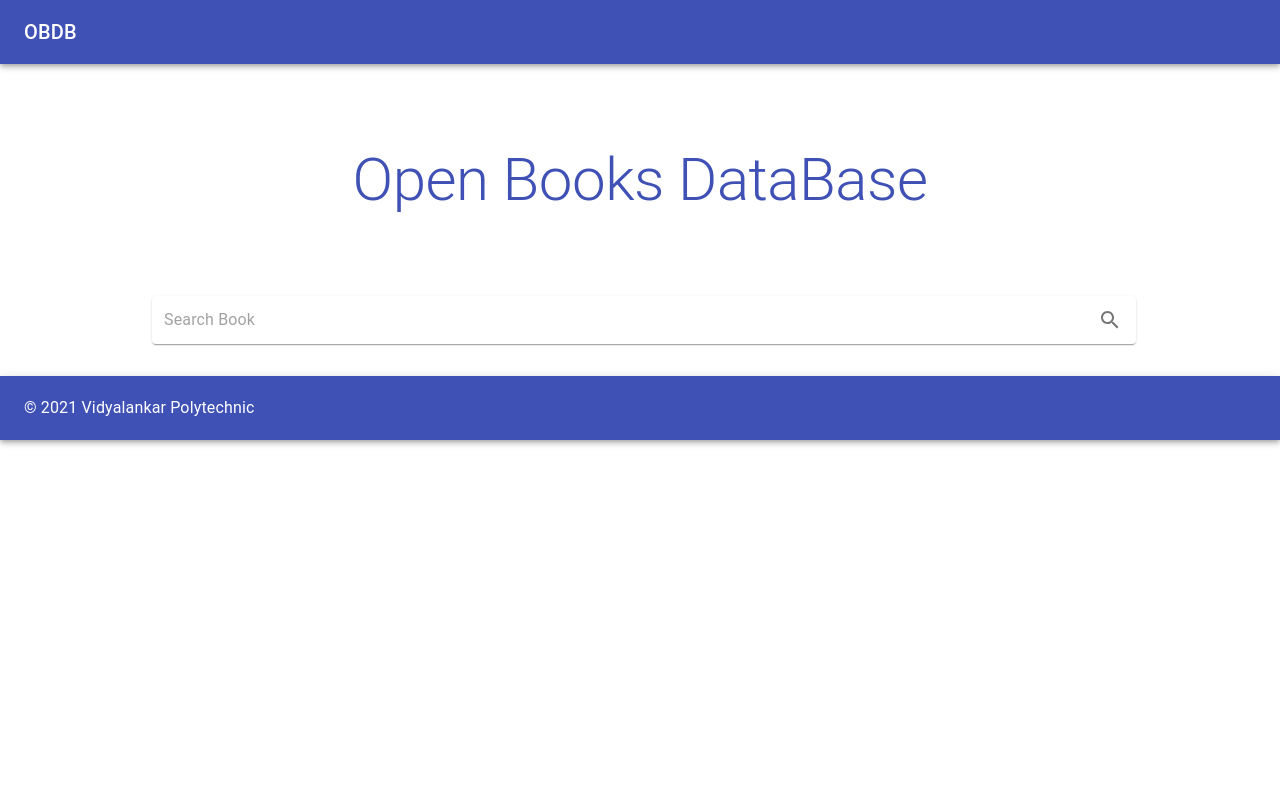
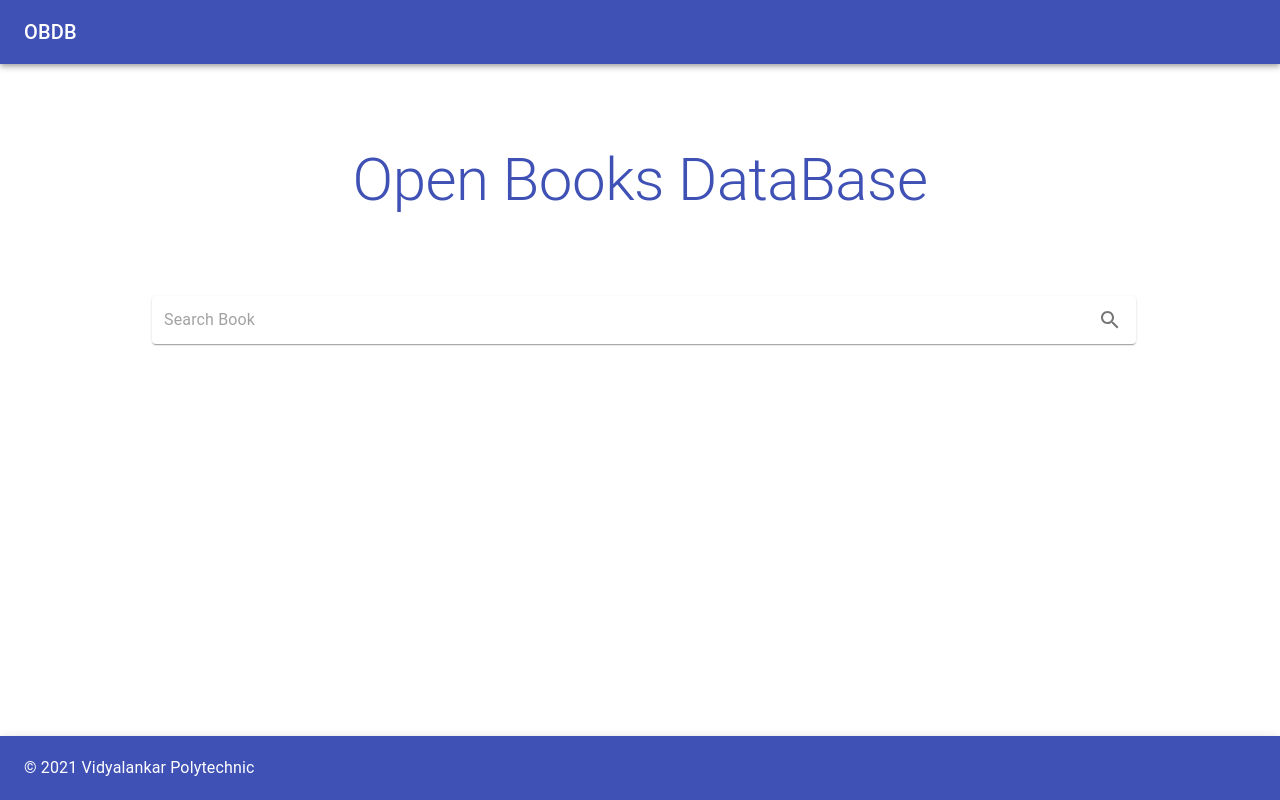
Before and after one commit to Sahar-S1/digital-bookshelf, a React (Create React App) app: page /#/ in a window 1280 px wide. Built offline with nearby package versions, Linux system fonts and the light colour scheme.

Commit message:
Fix Footer CSS

```diff
--- a/src/components/Footer.tsx
+++ b/src/components/Footer.tsx
@@ -7,7 +7,7 @@ type FooterProps = {
 
 const Footer: React.FC<FooterProps> = (props) => {
     return (
-        <AppBar position="static" color="primary">
+        <AppBar position="static" color="primary" style={{ position: "absolute", bottom: 0 }}>
             <Toolbar>
                 <Typography variant="body1" color="white">
                     © 2021 Vidyalankar Polytechnic
--- a/src/index.css
+++ b/src/index.css
@@ -1,13 +1,18 @@
 body {
   margin: 0;
-  font-family: -apple-system, BlinkMacSystemFont, 'Segoe UI', 'Roboto', 'Oxygen',
-    'Ubuntu', 'Cantarell', 'Fira Sans', 'Droid Sans', 'Helvetica Neue',
+  font-family: -apple-system, BlinkMacSystemFont, "Segoe UI", "Roboto", "Oxygen",
+    "Ubuntu", "Cantarell", "Fira Sans", "Droid Sans", "Helvetica Neue",
     sans-serif;
   -webkit-font-smoothing: antialiased;
   -moz-osx-font-smoothing: grayscale;
 }
 
 code {
-  font-family: source-code-pro, Menlo, Monaco, Consolas, 'Courier New',
+  font-family: source-code-pro, Menlo, Monaco, Consolas, "Courier New",
     monospace;
 }
+
+#root {
+  min-height: 100vh;
+  position: relative;
+}
--- a/src/pages/ListPage.tsx
+++ b/src/pages/ListPage.tsx
@@ -27,7 +27,7 @@ const ListPage: React.FC<ListPageProps> = (props) => {
         )
     } else {
         return (
-            <Container style={{ margin: "2rem" }}>
+            <Container style={{ margin: "0 2rem" }}>
                 <Grid container spacing={{ xs: 2, md: 3 }} alignItems="stretch">
                     {books.map(book => (
                         <Grid item xs={12} sm={6} md={4} lg={3} key={book.id}>
```
